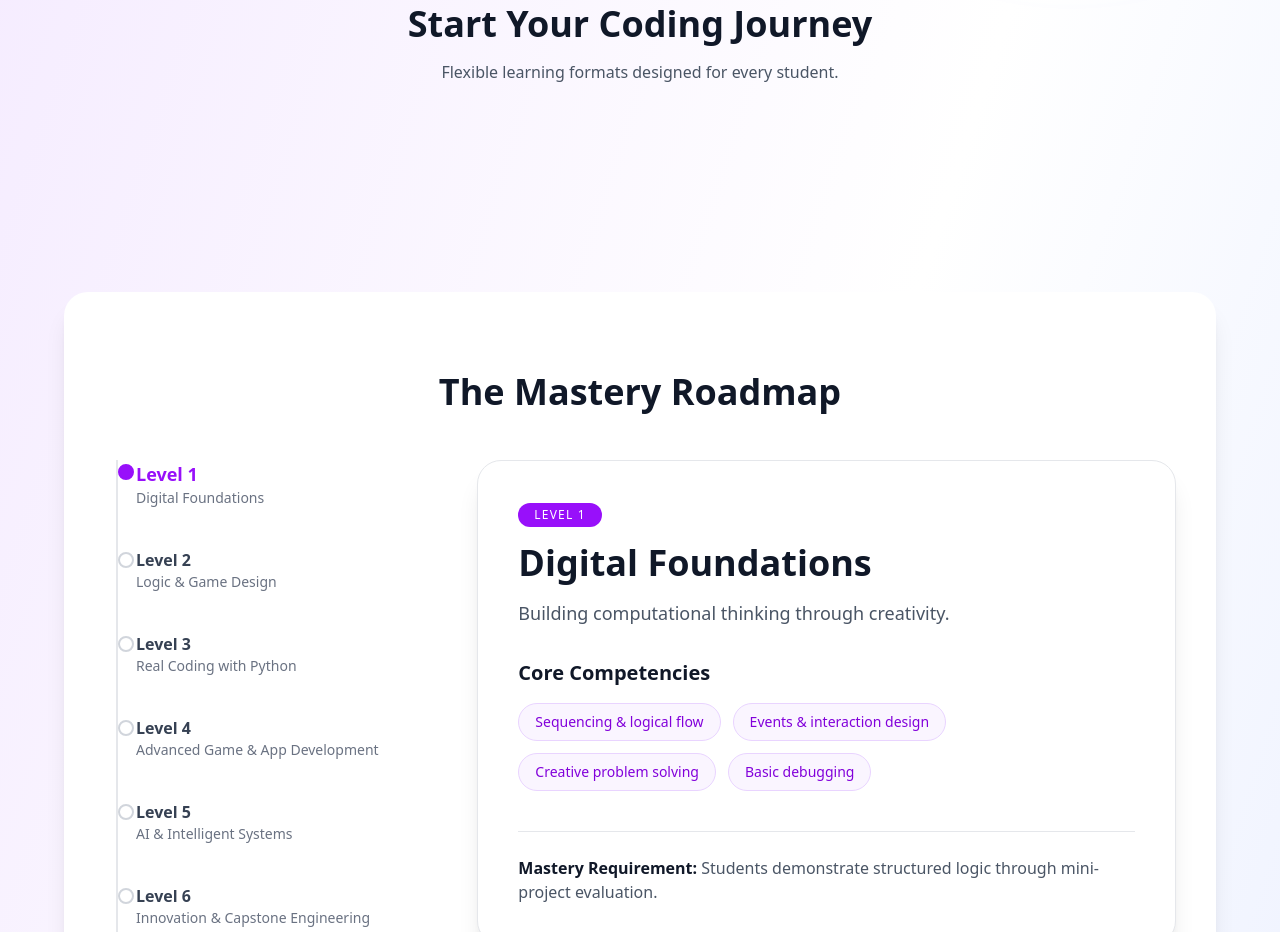
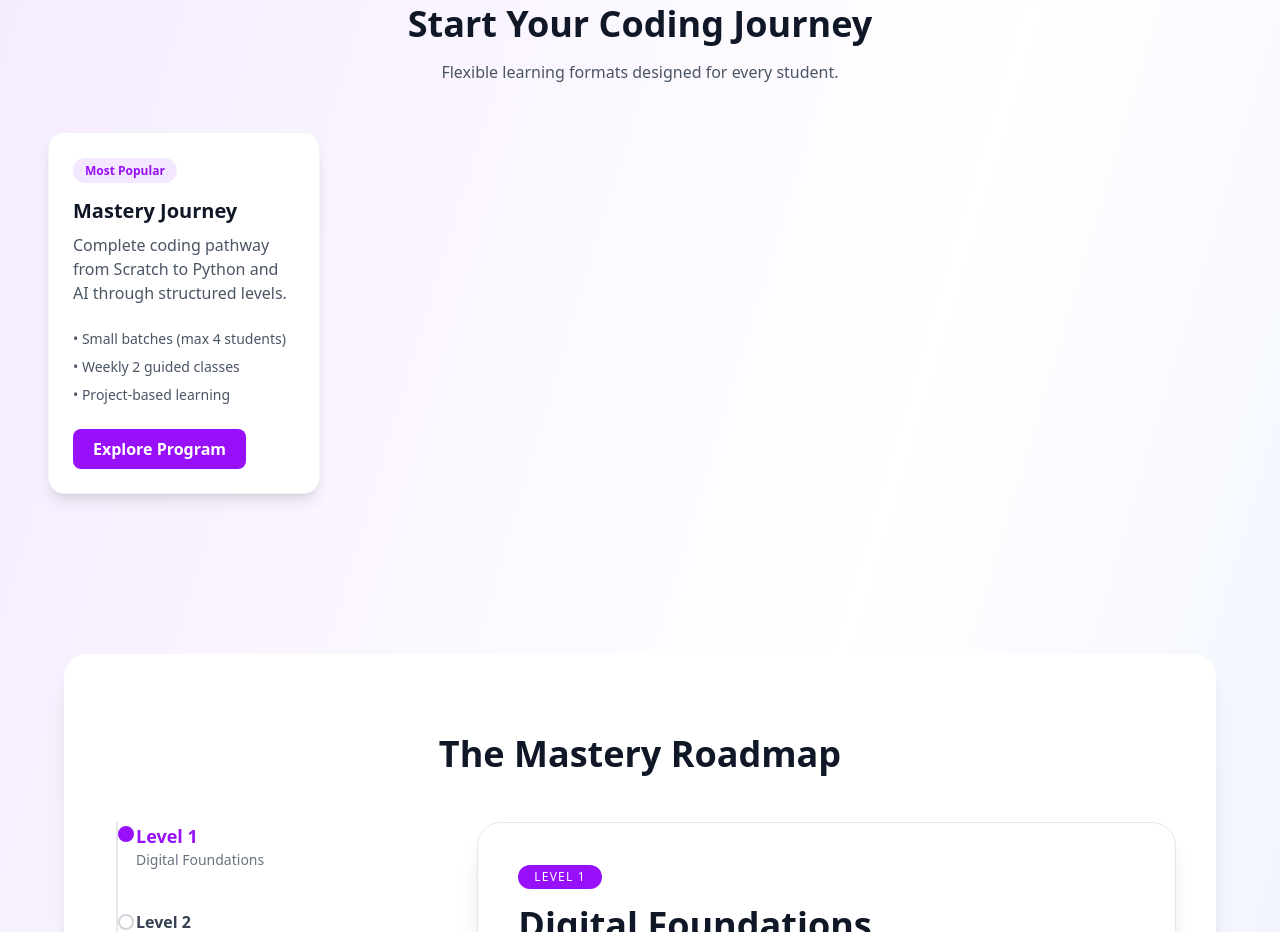
Before and after one commit to srushteesingh/logicleap-platform, a Next.js app: page / in a window 1280 px wide. Shown: the part 820-1752 px from the top of the page. Built offline with nearby package versions, Linux system fonts and the light colour scheme.

Commit message:
Add mastery journey card

```diff
--- a/app/page.tsx
+++ b/app/page.tsx
@@ -128,7 +128,33 @@ export default function Home() {
           Flexible learning formats designed for every student.
         </p>
 
-        <div className="grid md:grid-cols-4 gap-8"></div>
+        <div className="grid md:grid-cols-4 gap-8">
+          <div className="bg-white rounded-2xl shadow-lg p-6 hover:shadow-2xl transition border border-gray-100">
+            <span className="text-xs font-semibold text-purple-600 bg-purple-100 px-3 py-1 rounded-full">
+              Most Popular
+            </span>
+
+            <h3 className="text-xl font-bold mt-4 mb-2">Mastery Journey</h3>
+
+            <p className="text-gray-600 mb-6">
+              Complete coding pathway from Scratch to Python and AI through
+              structured levels.
+            </p>
+
+            <ul className="text-sm text-gray-600 space-y-2 mb-6">
+              <li>• Small batches (max 4 students)</li>
+              <li>• Weekly 2 guided classes</li>
+              <li>• Project-based learning</li>
+            </ul>
+
+            <a
+              href="/programs/mastery"
+              className="inline-block bg-purple-600 text-white px-5 py-2 rounded-lg font-semibold hover:bg-purple-700 transition"
+            >
+              Explore Program
+            </a>
+          </div>
+        </div>
       </section>
       {/* MASTERY ROADMAP */}
       <div className="mt-40 bg-white rounded-3xl shadow-xl px-10 py-20 max-w-6xl mx-auto">
```
